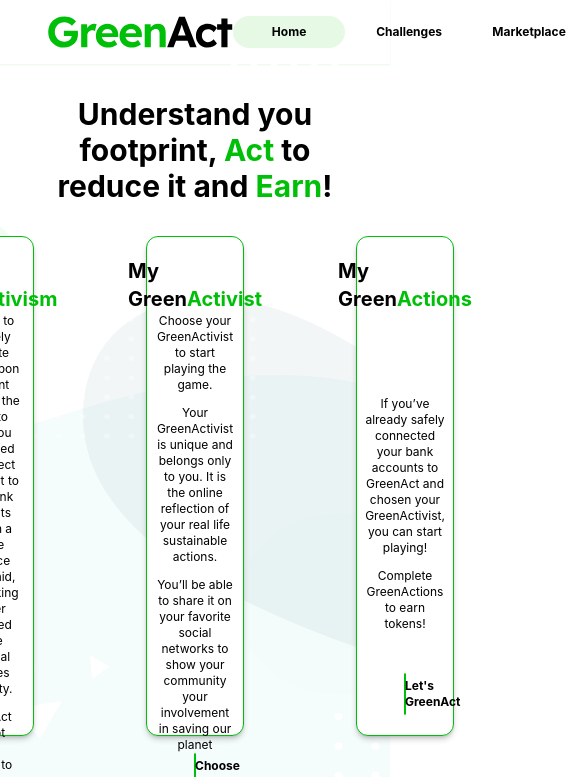
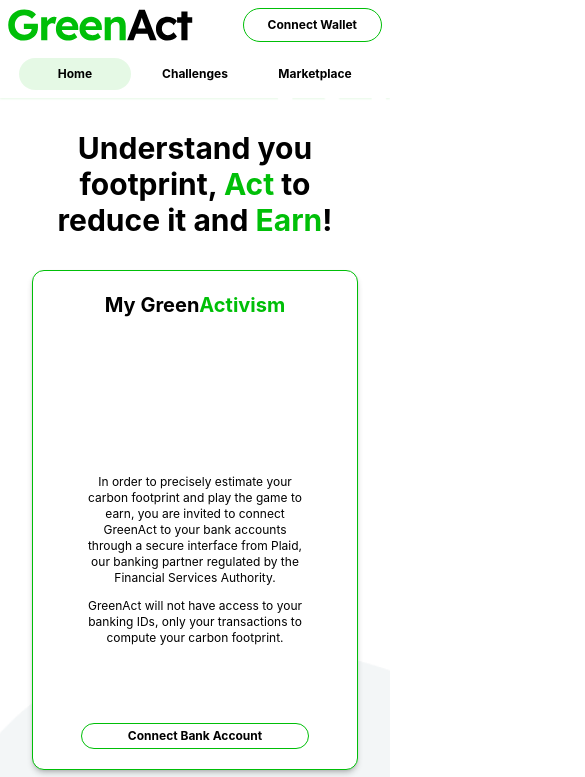
Before and after one commit to Green-Act/webapp, a React (Create React App) app: page / in a window 390 px wide. Shown: the top 777 px of the page, 585 px wide, since content can reach past the window. Built offline with nearby package versions, Linux system fonts and the light colour scheme.

Commit message:
feat: make home page responsive

```diff
--- a/src/App.tsx
+++ b/src/App.tsx
@@ -8,7 +8,7 @@ function App() {
   return (
     <Router>
       <Header />
-      <main className="min-h-[calc(100%-64px)] w-full bg-gat bg-blend-normal bg-cover bg-center bg-no-repeat relative">
+      <main className="min-h-[calc(100%-64px)] w-full bg-gat bg-blend-normal bg-cover bg-center bg-no-repeat relative pb-20">
         <Routes>
           <Route path="/" element={<Home />} />
         </Routes>
--- a/src/components/layout/Footer.tsx
+++ b/src/components/layout/Footer.tsx
@@ -3,13 +3,13 @@ import { FaDiscord, FaTelegramPlane, FaTwitter } from "react-icons/fa";
 
 const Footer: React.FC<Record<string, never>> = () => {
   return (
-    <footer className="bg-transparent w-full flex items-center justify-between shadow-md shadow-inner shadow-black-10 h-[60px] absolute bottom-0 left-0">
-      <div className="flex items-center justify-center flex-1">
+    <footer className="bg-transparent w-full flex items-center justify-between shadow-md shadow-inner shadow-black-10 h-[60px] absolute bottom-0 left-0 px-4 md:px-0">
+      <div className="flex items-center justify-center md:flex-1">
         <FaDiscord size={25} />
-        <FaTwitter size={25} className="mx-8" />
+        <FaTwitter size={25} className="mx-4 md:mx-8" />
         <FaTelegramPlane size={25} />
       </div>
-      <div className="flex items-center absolute right-8">
+      <div className="flex items-center md:absolute right-8">
         <img src="/polygon.svg" alt="Built on Polygon" className="mr-1" />
         <span className="text-sm font-bold">Built on Polygon</span>
       </div>
--- a/src/components/layout/Header.tsx
+++ b/src/components/layout/Header.tsx
@@ -3,9 +3,9 @@ import { NavLink } from "react-router-dom";
 
 const Header: React.FC<Record<string, never>> = () => {
   return (
-    <header className="flex items-center justify-between h-16 px-12 py-4 shadow-sm shadow-gat-green/10 relative z-1 text-xs">
-      <img src="/logo.svg" className="h-8" />
-      <nav className="flex-1 flex items-center justify-center">
+    <header className="flex flex-wrap items-center justify-between md:h-16 px-2 md:px-12 py-2 md:py-4 shadow-sm shadow-gat-green/10 relative z-1 text-xs w-full">
+      <img src="/logo.svg" className="h-8 order-1" />
+      <nav className="flex-1 w-full md:w-auto flex items-center justify-center order-3 md:order-2 mt-4 md:mt-0">
         <NavLink
           to="/"
           className={({ isActive }) =>
@@ -37,7 +37,7 @@ const Header: React.FC<Record<string, never>> = () => {
           Marketplace
         </NavLink>
       </nav>
-      <button className="border border-gat-green px-12 py-2 rounded-full font-bold">
+      <button className="border border-gat-green px-6 md:px-12 py-2 rounded-full font-bold order-2 md:order-3">
         Connect Wallet
       </button>
     </header>
--- a/src/pages/Home.tsx
+++ b/src/pages/Home.tsx
@@ -93,17 +93,17 @@ const Home: React.FC<Record<string, never>> = () => {
     },
   ];
   return (
-    <div className="h-full w-full px-12">
+    <div className="h-full w-full px-8 md:px-12">
       <h1 className="text-3xl font-bold text-center py-8">
         Understand you footprint, <span className="text-gat-green">Act</span> to
         reduce it and <span className="text-gat-green">Earn</span>!
       </h1>
-      <div className="flex items-center justify-center space-x-28">
+      <div className="flex flex-col md:flex-row items-center justify-center space-y-8 md:space-x-28">
         {homePageCards.map(
           ({ title, image, content, buttonText, buttonAction }, index) => {
             return (
               <div
-                className="flex flex-col items-center justify-between rounded-xl bg-white border border-gat-green shadow-md shadow-black/20 h-[500px] w-1/3 max-w-[300px] px-12 py-5"
+                className="flex flex-col items-center justify-between rounded-xl bg-white border border-gat-green shadow-md shadow-black/20 h-[500px] w-full md:w-1/3 md:max-w-[300px] px-12 py-5"
                 key={index}
               >
                 {title}
```
